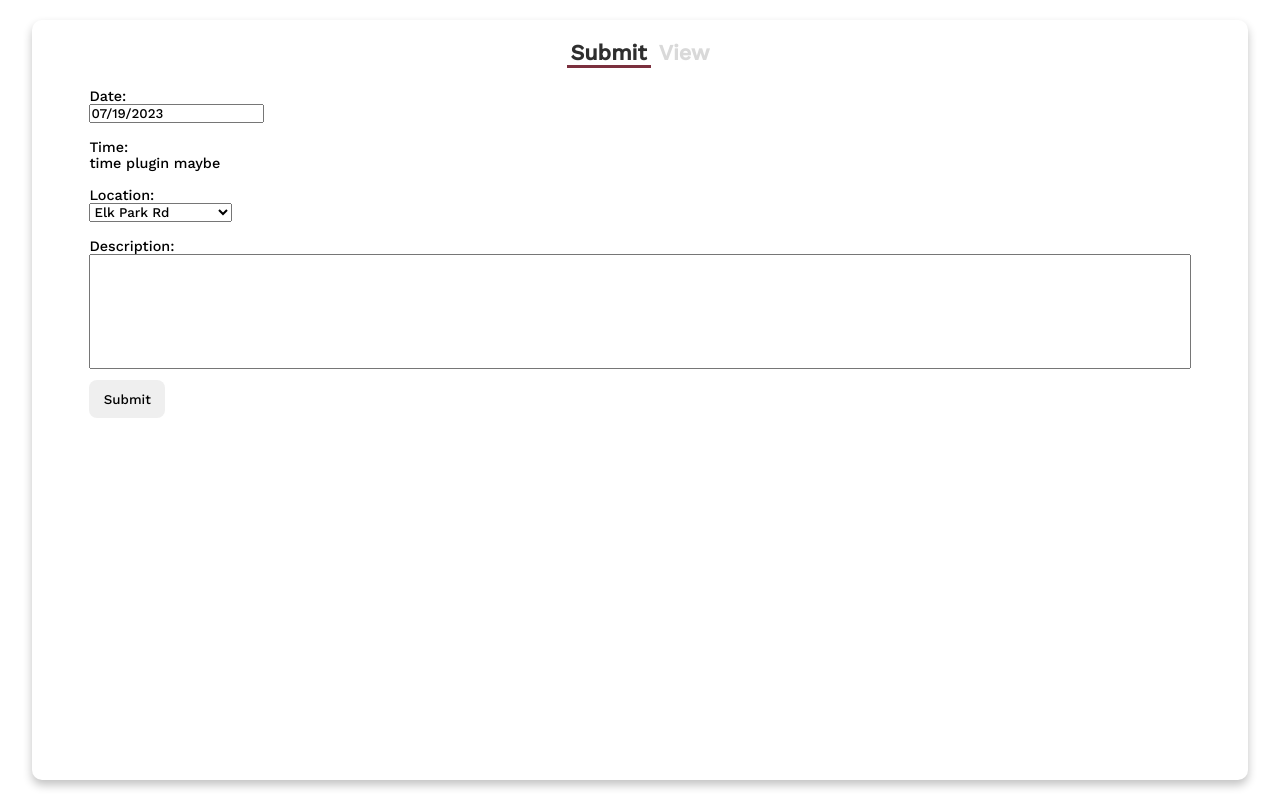
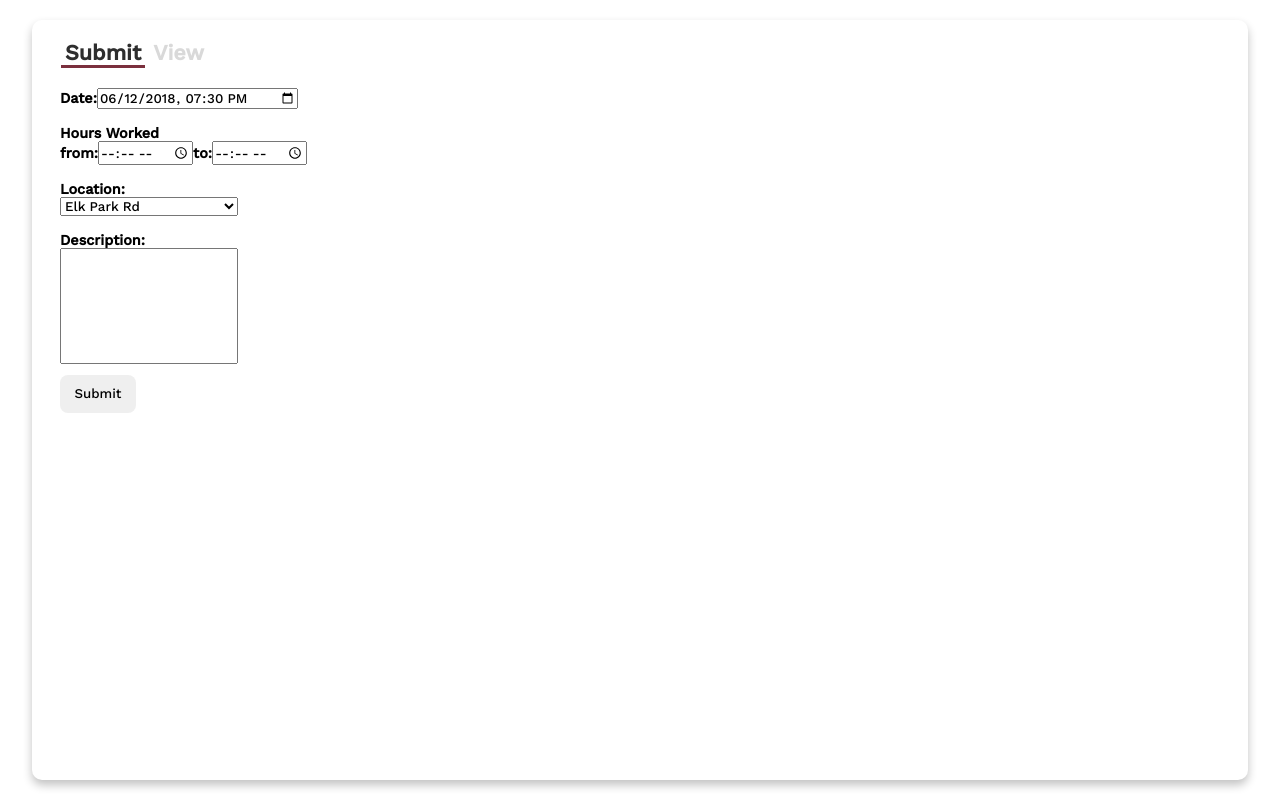
Before and after one commit to anderson-ea/timesheet-job, a React (Vite) app in the folder client/: page /dashboard in a window 1280 px wide. Built offline with nearby package versions, Linux system fonts and the light colour scheme.

Commit message:
update style and front end for dashboard

```diff
--- a/client/package.json
+++ b/client/package.json
@@ -12,7 +12,6 @@
   "dependencies": {
     "axios": "^1.4.0",
     "react": "^18.2.0",
-    "react-datepicker": "^4.16.0",
     "react-dom": "^18.2.0",
     "react-icons": "^4.10.1",
     "react-router-dom": "^6.14.2"
--- a/client/src/App.css
+++ b/client/src/App.css
@@ -184,8 +184,6 @@ li {
 }
 
 .dashboardContainer {
-  justify-content: flex-start;
-  align-items: center;
   padding: 20px;
   height: 95vh;
   width: 95%;
@@ -196,11 +194,11 @@ li {
 
 .selectedContainer {
   margin-bottom: 15px;
+  margin-left: 7px;
 }
 
 .selectedContainer > h2 {
   padding: 0px 6px;
-  justify-self: start;
 }
 
 .notSelected:hover, .selectedDash:hover {
@@ -218,25 +216,40 @@ li {
 }
 
 .submitContainer {
-  width: 95%;
+  width: 100%;
+  align-items: flex-start;
+}
+
+.submitContainer label, .viewContainer label {
+  font-weight: bold;
 }
 
 .submitContainer > .btn {
   margin-left: 8px;
 }
 
-.submitContainer > div, .viewContainer > div {
+.submitContainer > div, .viewContainer label {
   padding: 8px;
+}
+
+.timeContainer {
+  width: 178px;
 }
 
 .fromToContainer {
   justify-content: space-between;
+  max-width: 300px;
 }
 
 .descriptionText {
   width: 100%;
+  min-width: 178px;
   height: 8rem;
   resize: none;
+}
+
+#locations {
+  width: 178px;
 }
 
 @media screen and (max-width: 900px) {
--- a/client/src/Components/Dashboard/DashComponents/SubmitHours.jsx
+++ b/client/src/Components/Dashboard/DashComponents/SubmitHours.jsx
@@ -1,6 +1,4 @@
 import React, { useState } from 'react'
-import DatePicker from "react-datepicker"
-import "react-datepicker/dist/react-datepicker.css"
 
 const SubmitHours = () => {
   const [startDate, setStartDate] = useState(new Date())
@@ -10,17 +8,27 @@ const SubmitHours = () => {
   }
 
   return (
-    <div className='submitContainer'>
+    <div className='flex column submitContainer'>
       <div className="dateContainer">
-        Date:
-        <br /><DatePicker selected={startDate} onChange={(date) => setStartDate(date)} />
+        <label>Date:</label>
+        <input type="datetime-local" id="meeting-time"
+          name="meeting-time" value="2018-06-12T19:30"
+          onChange={(date) => setStartDate(date)}
+        />
       </div>
       <div className="timeContainer">
-        Time:
-        <br />time plugin maybe
+        <label>Hours Worked</label>
+        <div className="flex fromToContainer">
+          <label>from:</label>
+          <input type="time" id="appt" name="appt"
+          min="09:00" max="18:00" required></input>
+          <label>to:</label>
+          <input type="time" id="appt" name="appt"
+          min="06:00" max="20:00" required></input>
+        </div>
       </div>
       <div className="locationContainer">
-        Location:
+        <label>Location:</label>
         <br />
         <select name="locations" id="locations">
           <option value="Elk Park Rd">Elk Park Rd</option>
@@ -31,7 +39,7 @@ const SubmitHours = () => {
         </select>
       </div>
       <div className="descriptionContainer">
-        Description:
+        <label>Description:</label>
         <br /><textarea className="descriptionText" type="text"></textarea>
       </div>
       <button className="btn" type='submit' onClick={submitHours}>Submit</button>
--- a/client/src/Components/Dashboard/DashComponents/ViewHours.jsx
+++ b/client/src/Components/Dashboard/DashComponents/ViewHours.jsx
@@ -4,10 +4,10 @@ const ViewHours = () => {
   return (
     <div className='viewContainer'>
       <div className="dateContainer">
-        Select Dates:
+        <label>Select Dates:</label>
         <div className="flex fromToContainer">
-          <div className="fromDate">from:</div>
-          <div className="toDate">to: empty input div here with stuff</div>
+          <label>from:</label>
+          <label>to:</label>
         </div>
         <button className="btn" type='submit'>View Hours</button>
       </div>
--- a/client/src/Components/Dashboard/Dashboard.jsx
+++ b/client/src/Components/Dashboard/Dashboard.jsx
@@ -11,7 +11,7 @@ const Dashboard = () => {
 
   return (
     <div className="dashboard flex">
-      <div className="flex column dashboardContainer">
+      <div className="dashboardContainer">
         <div className="flex selectedContainer">
           <h2 className={toggle ? "selectedDash" : "notSelected"} onClick={switchToggle}>Submit</h2>
           <h2 className={!toggle ? "selectedDash" : "notSelected"} onClick={switchToggle}>View</h2>
```
Also changed, not shown: 2 other files (tests, documents, lock files or other folders).
